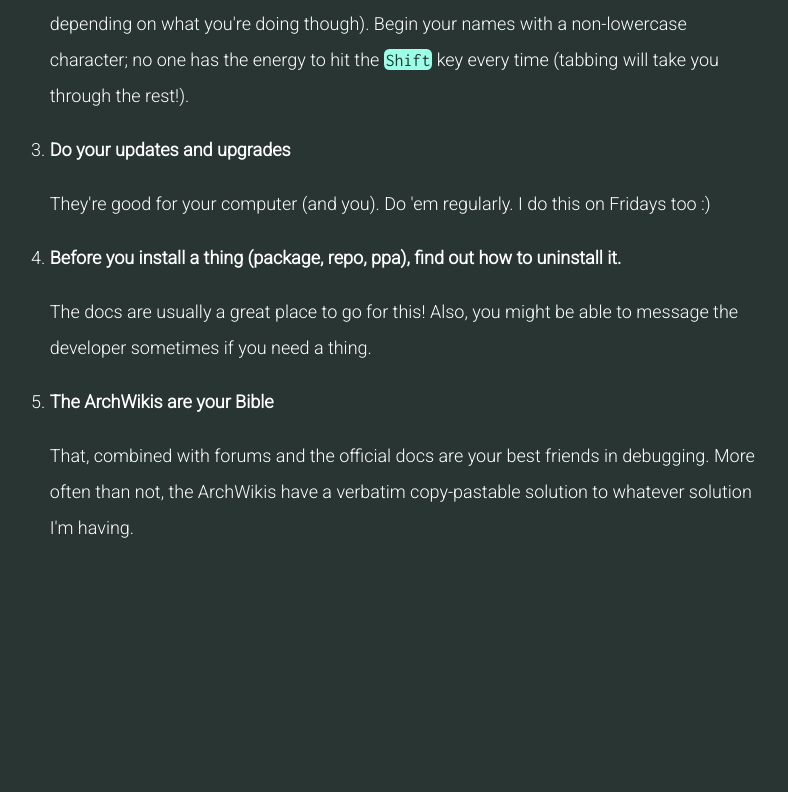
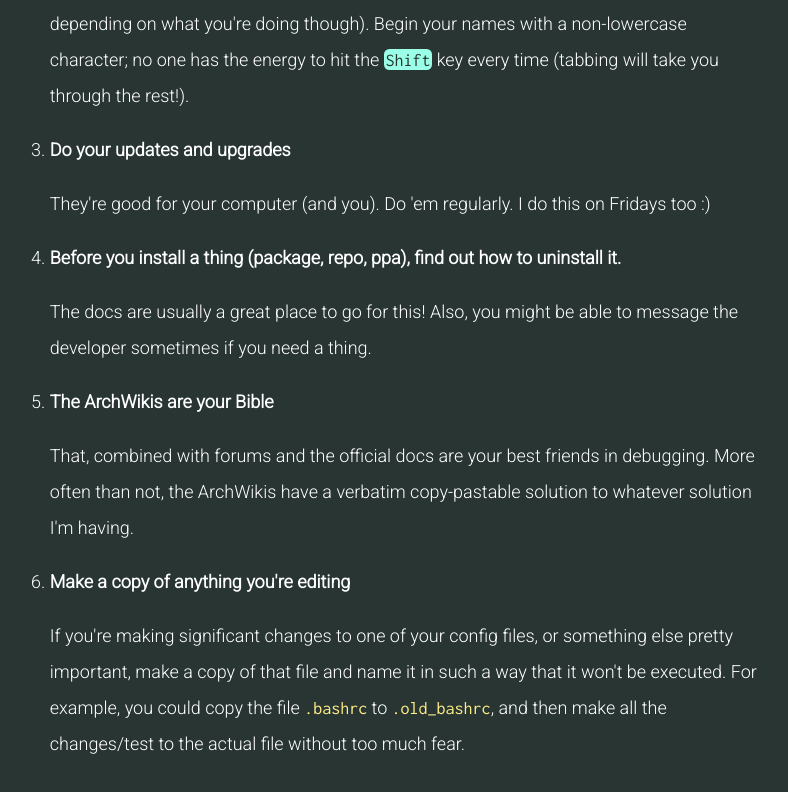
Before and after one commit to krithravi/personalWeb, a React (Create React App) app: page /writeup/practices in a window 1280 px wide. Shown: the part 1777-2569 px from the top of the page, without its empty margins (251-1039 px from the left). Before the commit the page ends 2359 px from the top, so only its background shows below. Built offline with nearby package versions, Linux system fonts and the light colour scheme.

Commit message:
smol update to practices

```diff
--- a/src/writeups/Practices.js
+++ b/src/writeups/Practices.js
@@ -110,6 +110,16 @@ function Practices(){
                                     solution I'm having.
                                 </p>
                             </li>
+                            <li>
+                                <b>Make a copy of anything you're editing</b>
+                                <p>
+                                    If you're making significant changes to one of your config files, or
+                                    something else pretty important, make a copy of that file and name it in
+                                    such a way that it won't be executed. For example, you could copy
+                                    the file <span class="monospace">.bashrc</span> to <span class="monospace">.old_bashrc</span>,
+                                    and then make all the changes/test to the actual file without too much fear.
+                                </p>
+                            </li>
                         </ol>
                     </p>
 
```
